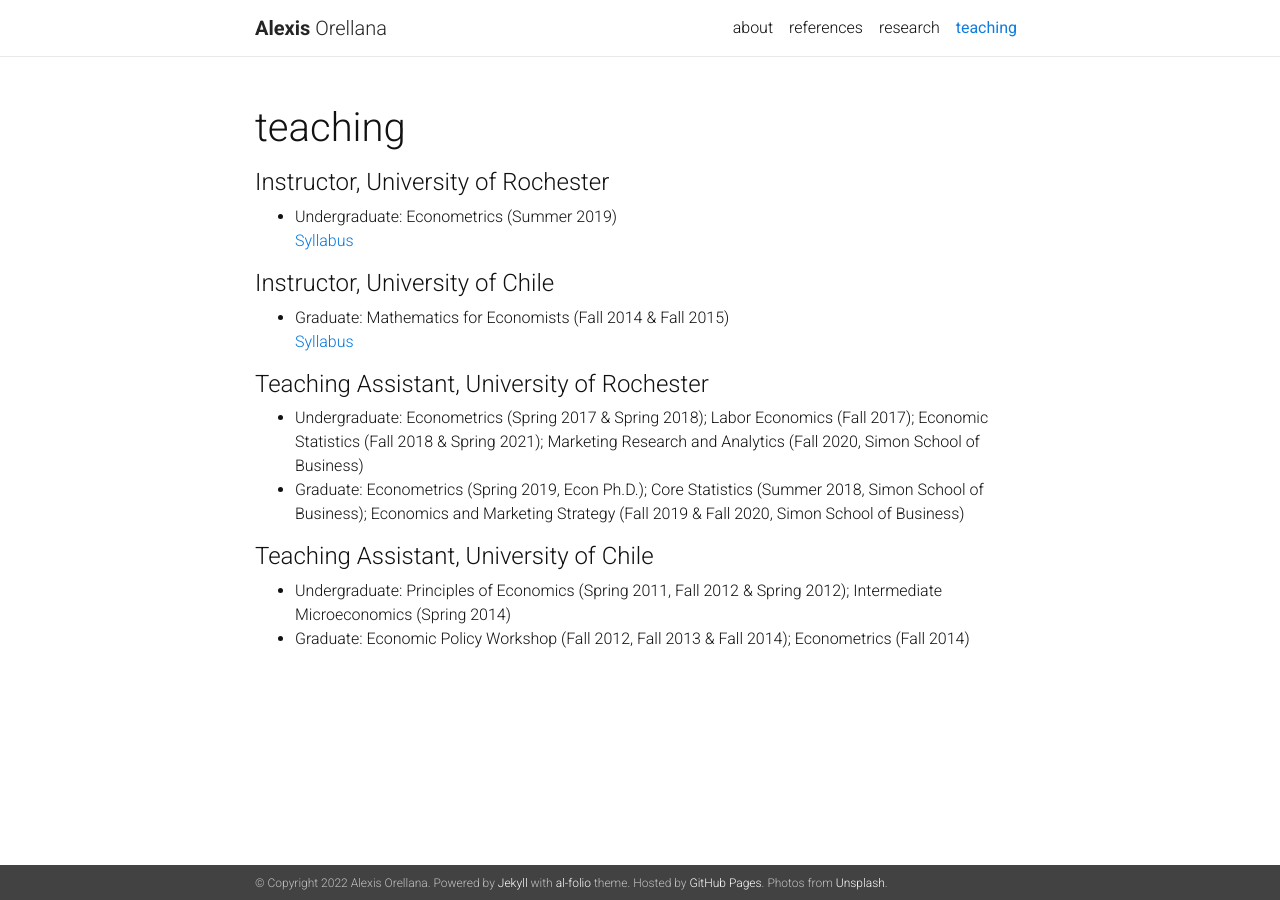
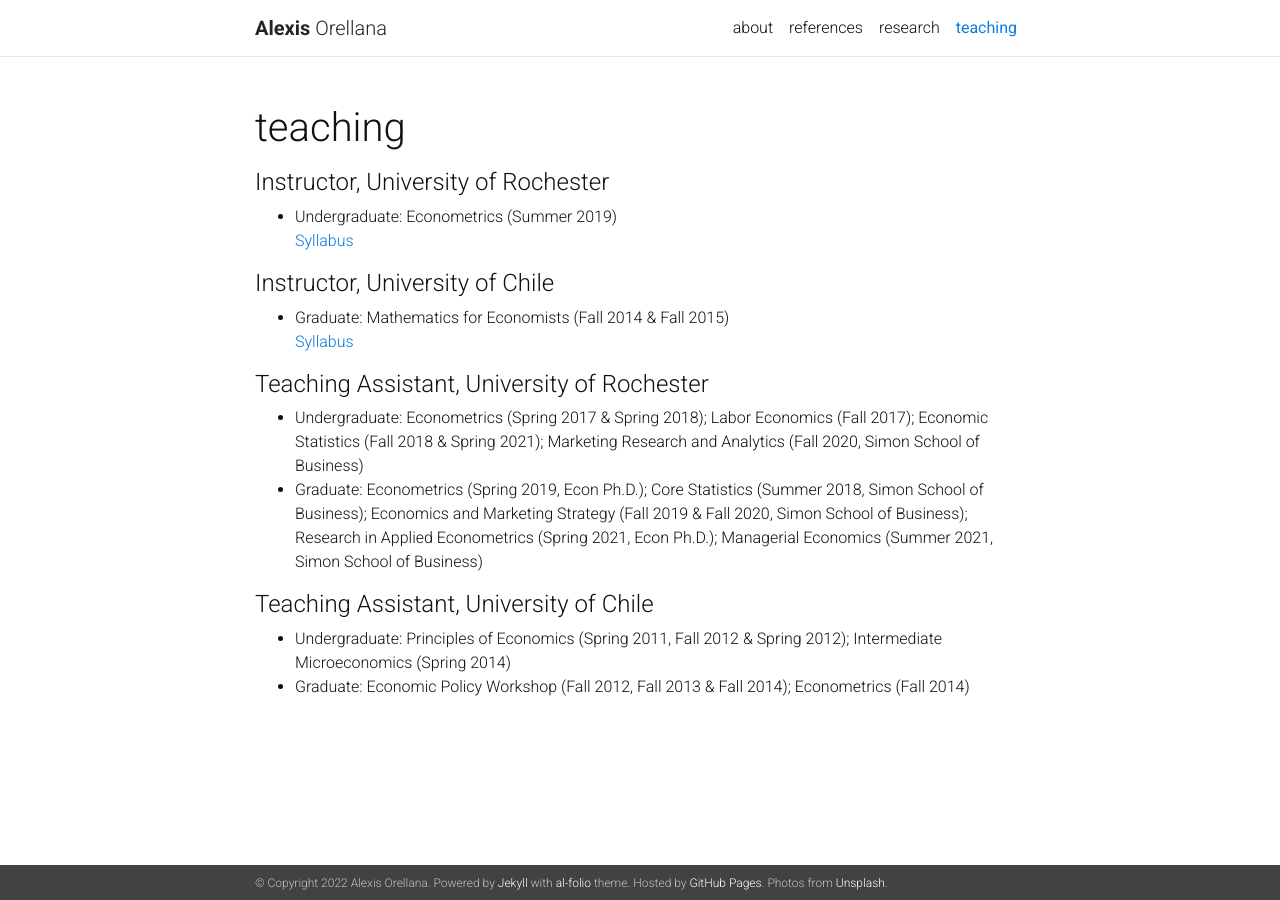
Before and after one commit to alexisorellana/alexisorellana.github.io, a Jekyll site: the page built from _pages/teaching.md, in a window 1280 px wide. Built offline with Jekyll 4.4.1, drawn with Linux system fonts in a browser that asks for light colours; nearby versions of some CDN libraries; a style sheet for code colours, icons or effects is not loaded.

Commit message:
update 10-05

```diff
--- a/_pages/teaching.md
+++ b/_pages/teaching.md
@@ -26,7 +26,7 @@ nav: true
 <ul>
 <li> Undergraduate: Econometrics (Spring 2017 & Spring 2018); Labor Economics (Fall 2017); Economic Statistics (Fall 2018 & Spring 2021); Marketing Research and Analytics (Fall 2020, Simon School of Business) </li>
 
-<li> Graduate: Econometrics (Spring 2019, Econ Ph.D.); Core Statistics (Summer 2018, Simon School of Business); Economics and Marketing Strategy (Fall 2019 & Fall 2020, Simon School of Business) </li>
+<li> Graduate: Econometrics (Spring 2019, Econ Ph.D.); Core Statistics (Summer 2018, Simon School of Business); Economics and Marketing Strategy (Fall 2019 & Fall 2020, Simon School of Business); Research in Applied Econometrics (Spring 2021, Econ Ph.D.); Managerial Economics (Summer 2021, Simon School of Business) </li>
 </ul>
 
 
```
Also changed, not shown: _pages/research.md (+10 -7 lines).
